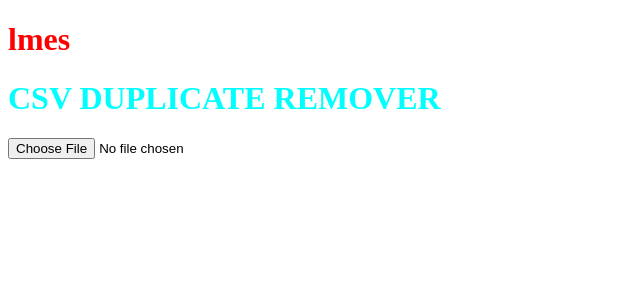
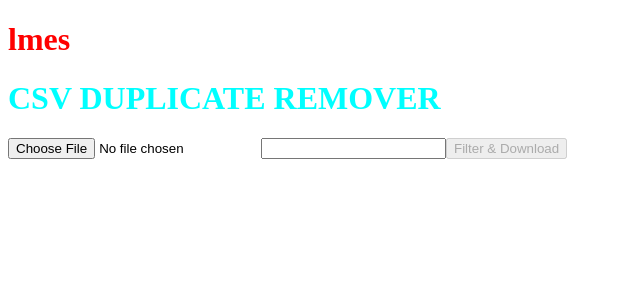
Before and after one commit to lmesacademy/dupiter, an Angular app: page / in a window 1280 px wide. Shown: the top 300 px of the page, without its empty margins (0-640 px from the left). Built offline with nearby package versions, Linux system fonts and the light colour scheme.

Commit message:
Functional CSV filter with dynamic filter column

```diff
--- a/src/app/csv-data/csv-data.component.html
+++ b/src/app/csv-data/csv-data.component.html
@@ -1,2 +1,4 @@
 <h1>{{name | uppercase}}</h1>
-<input type="file" class="upload" (change)="changeListener($event.target.files)">
+<input type="file" (change)="changeListener($event.target.files)">
+<input type="text" (change)="setName($event.target.value)">
+<button (click)="download()" [disabled]="!isFile">Filter & Download</button>
--- a/src/app/csv-data/csv-data.component.ts
+++ b/src/app/csv-data/csv-data.component.ts
@@ -1,4 +1,6 @@
 import { Component, OnInit } from '@angular/core';
+import { element } from 'protractor';
+import { type } from 'os';
 
 @Component({
   selector: 'app-csv-data',
@@ -8,58 +10,90 @@ import { Component, OnInit } from '@angular/core';
 export class CsvDataComponent implements OnInit {
   CSV="text/csv";
   name="CSV duplicate remover";
+  file=null
+  isFile = false
+  filter = ""
   constructor() { }
 
-  ConvertToCSV(objArray) {
+  objToRow(rowObj, keys){
+    let res = ""
+    keys.forEach((element, i) => {
+      res+=rowObj[element]
+      if(i<keys.length-1){
+        res+=","
+      }
+    });
+    return res+"\r\n"
+  }
+
+  ConvertToCSV(objArray, headers) {
     let row = '';
-    let initialRow = "name,email,phone\r\n";
-    row+=initialRow;
-    Object.keys(objArray).forEach(email=>{
-      let line = objArray[email].name+","+email+","+objArray[email].phone+"\r\n"
+    let initialRow = headers.join()
+    row+=initialRow+"\r\n";
+
+    Object.keys(objArray).forEach(key=>{
+      if(key && key.length){
+        let line = this.objToRow(objArray[key], headers)
         row+=line
+      }
     })
     return row
    }
 
+   setName(value:string){
+     this.filter =value
+     console.log(this.filter)
+   }
 
 
   public changeListener(files: FileList){
     console.log(files);
     if(files && files.length > 0) {
-       let file : File = files.item(0);
-       if( file.type != this.CSV){
+       this.file = files.item(0);
+       if( this.file.type != this.CSV){
+          this.isFile = false
           alert("please select valid csv file")
           return null
        }
+       else{
+         this.isFile = true
+       }
+      }
+    }
+    download(){
       let reader: FileReader = new FileReader();
-         reader.readAsText(file);
+      let requiredFilter = this.filter;
+      reader.readAsText(this.file);
       reader.onload = (e) => {
         let csv: string = reader.result as string;
         let rows = csv.split("\r\n");
         let result = {}
+        let headers = rows[0].split(",").map(x => String(x).trim())
+      if (!(headers.includes(requiredFilter))){
+        return alert("specified field not found in csv file")
+      }
         rows.slice(1).forEach(row=>{
-              let [name, email, phone] = row.split(",")
-              if(name && email && phone){
-                result[email] = {
-                  name,
-                  phone
-                }
+          let rowObject = {}
+          row.split(",").forEach((element,i)=>{
+            rowObject[headers[i]] = element
+          })
+
+          if(rowObject[requiredFilter]){
+            result[rowObject[requiredFilter]] = rowObject
           }
         })
         console.log(Object.keys(result).length)
-            let csvData = this.ConvertToCSV(result)
+        let csvData = this.ConvertToCSV(result, headers)
         let blob = new Blob(['\ufeff' + csvData], { type: 'text/csv;charset=utf-8;' });
         let dwldLink = document.createElement("a");
         let url = URL.createObjectURL(blob);
         dwldLink.setAttribute("href", url);
-        dwldLink.setAttribute("download", "filename" + ".csv");
+        dwldLink.setAttribute("download", "result" + ".csv");
         dwldLink.style.visibility = "hidden";
         document.body.appendChild(dwldLink);
         dwldLink.click();
         document.body.removeChild(dwldLink);
-         }
-      }
-  }
+    }}
 
   ngOnInit(): void {
   }
```
Lines whose indentation alone changed are shown as unchanged.
